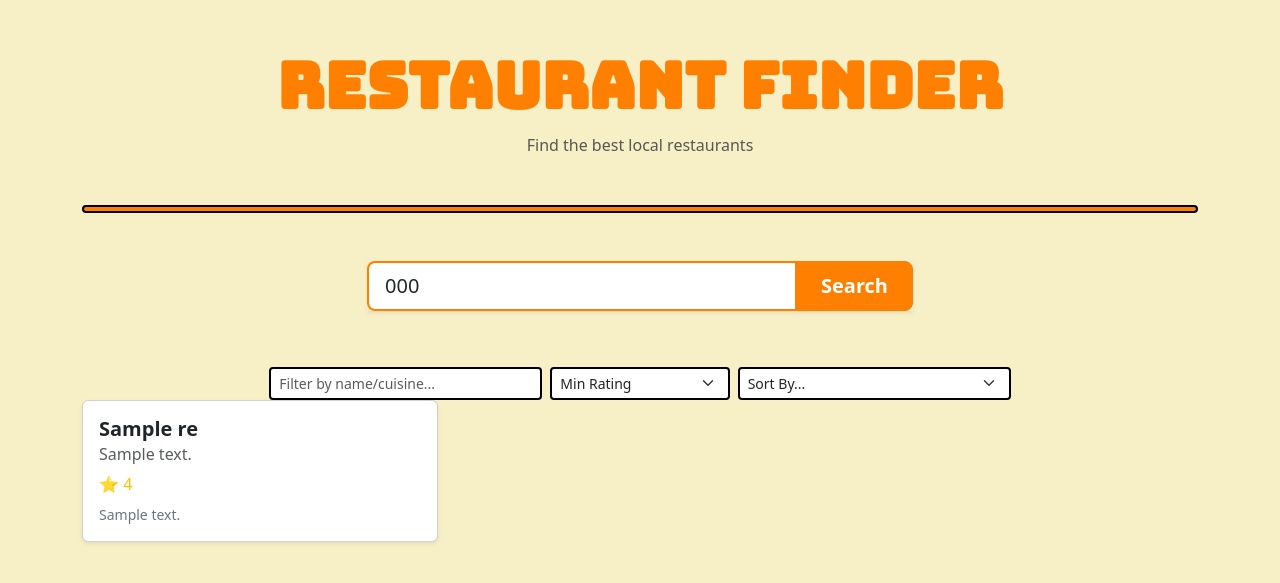
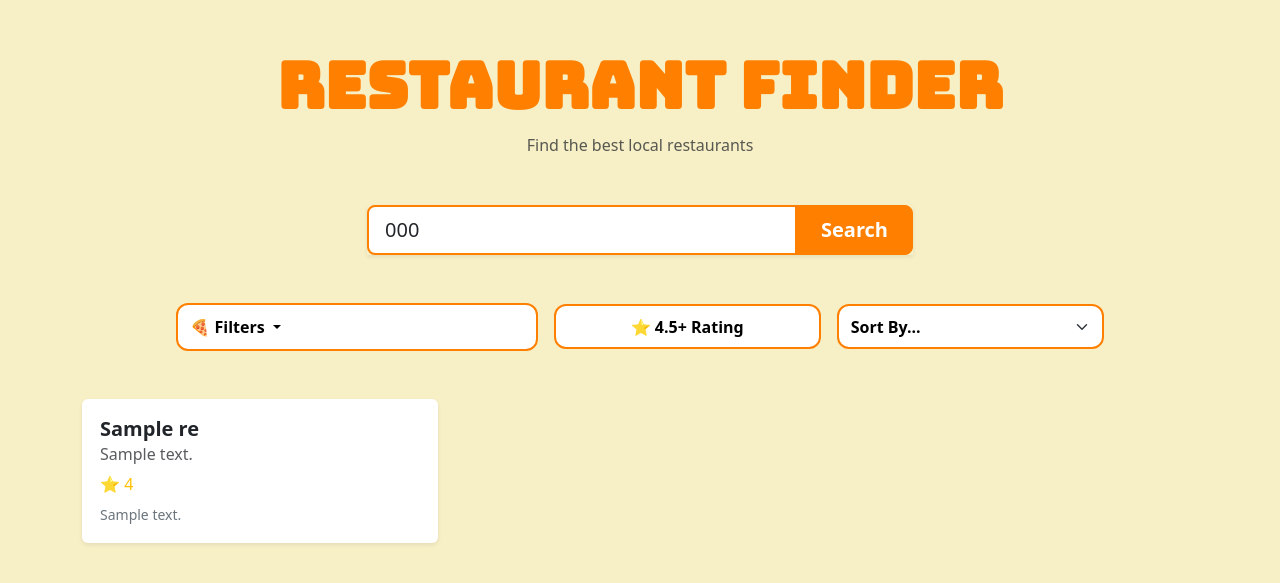
Before and after one commit to christinasamara/restaurant-discovery-service-jet, a Flask app: template templates/index.html in a window 1280 px wide. Shown: the top 583 px of the page. Run offline with Flask 3, Linux system fonts and the light colour scheme; the template is opened without the code that fills it: most values are stand-ins (such as "Sample title", 1, 10 or a date in 2020).

Commit message:
filtering buttons

```diff
--- a/app.py
+++ b/app.py
@@ -6,10 +6,36 @@ app = Flask(__name__)
 @app.route('/')
 def index():
     postcode = request.args.get('postcode', 'L40TH').strip()
+    sort_by = request.args.get('sort', '')
+    min_rating = request.args.get('min_rating', type=float)
+    selected_tags = request.args.getlist('search')
 
-    restaurants = load_data(postcode)
+    all_restaurants = load_data(postcode)
 
-    return render_template('index.html', restaurants=restaurants, postcode=postcode)
+    available_tags = set()
+    for res in all_restaurants:
+        tags = [t.strip() for t in res.get('cuisines', '').split(',')]
+        available_tags.update(tags)
+
+    filter_options = sorted(list(available_tags))
+
+    if selected_tags:
+        restaurants = [
+            r for r in all_restaurants
+            if any(tag.lower() in r.get('cuisines', '').lower() for tag in selected_tags)
+        ]
+    else:
+        restaurants = all_restaurants
+
+    if min_rating:
+        restaurants = [r for r in restaurants if r.get('rating') and r.get('rating') >= min_rating]
+
+    if sort_by == 'rating_desc':
+        restaurants = sorted(restaurants, key=lambda x: x.get('rating') or 0, reverse=True)
+    elif sort_by == 'name_asc':
+        restaurants = sorted(restaurants, key=lambda x: x.get('name', '').lower())
+
+    return render_template('index.html', restaurants=restaurants, postcode=postcode, filter_options=filter_options)
 
 if __name__ == "__main__":
     app.run(debug=True)
--- a/templates/index.html
+++ b/templates/index.html
@@ -28,60 +28,118 @@
             border-radius: 10px;
             border: 2px solid black;
         }
+
+        .card {
+            transition: transform 0.3s ease, border-color 0.3s ease, box-shadow 0.3s ease;
+            border: 2px solid transparent;
+        }
+
+        .card:hover {
+            transform: translateY(-10px);
+            border-color: #ff8000;
+            box-shadow: 0 10px 20px rgba(0, 0, 0, 0.15) !important;
+        }
+
+        .button-filter {
+            height: 48px;
+            border: 2px solid #ff8000 !important;
+            border-radius: 12px !important;
+            background-color: white !important;
+            font-weight: bold;
+            color: black !important;
+        }
+
+        .btn-check:checked+.button-filter {
+            background-color: #ff8000 !important;
+            color: white !important;
+        }
+
+        .dropdown-menu {
+            border: 2px solid #ff8000;
+            border-radius: 12px;
+            padding: 15px;
+        }
     </style>
 </head>
 
 <body>
     <div class="container py-5">
-
         <div class="text-center mb-5">
             <h1 class="display-3 fw-bold">Restaurant Finder</h1>
             <p class="text-muted">Find the best local restaurants</p>
         </div>
 
-        <div class="d-flex justify-content-center mb-5">
-            <div class="divider"></div>
-        </div>
+        <form action="/" method="get">
 
             <div class="row justify-content-center mb-5">
                 <div class="col-md-6">
-                <form action="/" method="get" class="input-group input-group-lg shadow-sm">
+                    <div class="input-group input-group-lg shadow-sm">
                         <input type="text" name="postcode" class="form-control border-2"
                             placeholder="Enter Postcode (e.g. EC4M7RF)" value="{{ postcode }}"
                             style="border-color: #ff8000;">
                         <button type="submit" class="btn btn-primary px-4 fw-bold">Search</button>
-                </form>
+                    </div>
                 </div>
             </div>
 
-        <div class="row justify-content-center mt-3 g-2">
+            <div class="filter-container mt-3 mb-5">
+                <div class="row justify-content-center align-items-center g-3">
+                    <div class="col-md-4">
+                        <div class="dropdown">
+                            <button class="btn button-filter w-100 dropdown-toggle text-start " type="button"
+                                data-bs-toggle="dropdown">
+                                🍕 Filters
+                            </button>
+                            <ul class="dropdown-menu p-3 shadow border-2" id="cuisineMenu"
+                                style="border-color: black; min-width: 250px; max-height: 400px; overflow-y: auto;">
+                                <h6 class="dropdown-header px-0">Filter by Tags & Cuisines</h6>
+
+                                {% for option in filter_options %}
+                                <li class="mb-1">
+                                    <div class="form-check">
+                                        <input class="form-check-input" type="checkbox" name="search"
+                                            value="{{ option.lower() }}" id="tag-{{ loop.index }}" {% if option.lower()
+                                            in request.args.getlist('search') %}checked{% endif %}>
+                                        <label class="form-check-label fw-bold" for="tag-{{ loop.index }}">
+                                            {{ option }}
+                                        </label>
+                                    </div>
+                                </li>
+                                {% endfor %}
+
+                                <li>
+                                    <hr class="dropdown-divider">
+                                </li>
+                                <li>
+                                    <button type="submit" class="btn btn-primary btn-sm w-100 fw-bold">Apply
+                                        Filters</button>
+                                </li>
+                            </ul>
+                        </div>
+                    </div>
+
+                    <div class="col-md-3 text-center">
+                        <input type="checkbox" name="min_rating" value="4.5" class="btn-check" id="rating-toggle" {% if
+                            request.args.get('min_rating')=='4.5' %}checked{% endif %} onchange="this.form.submit()">
+                        <label class="btn button-filter w-100 d-flex align-items-center justify-content-center" for="rating-toggle"
+                            style="height: 45px; line-height: 30px;">
+                            ⭐ 4.5+ Rating
+                        </label>
+                    </div>
+
                     <div class="col-md-3">
-                <input type="text" name="search" class="form-control form-control-sm border-2"
-                    placeholder="Filter by name/cuisine..." value="{{ request.args.get('search', '') }}"
-                    style="border-color: black;">
-            </div>
-            <div class="col-md-2">
-                <select name="min_rating" class="form-select form-select-sm border-2" style="border-color: black;">
-                    <option value="">Min Rating</option>
-                    {% for i in range(1, 6) %}
-                    <option value="{{ i }}" {{ 'selected' if request.args.get('min_rating')==i|string }}>{{ i }}+ Stars
-                    </option>
-                    {% endfor %}
-                </select>
-            </div>
-            <div class="col-md-3">
-                <select name="sort" class="form-select form-select-sm border-2" style="border-color: black;">
+                        <select name="sort" class="form-select button-filter" style="border-color: black; height: 45px;"
+                            onchange="this.form.submit()">
                             <option value="">Sort By...</option>
-                    <option value="rating_desc" {{ 'selected' if request.args.get('sort')=='rating_desc' }}>Highest
-                        Rating</option>
+                            <option value="rating_desc" {{ 'selected' if request.args.get('sort')=='rating_desc' }}>
+                                Highest Rating</option>
                             <option value="name_asc" {{ 'selected' if request.args.get('sort')=='name_asc' }}>Name (A-Z)
-                    </option>
-                    <option value="time_asc" {{ 'selected' if request.args.get('sort')=='time_asc' }}>Fastest Delivery
                             </option>
                         </select>
                     </div>
                 </div>
-
+            </div>
+        </form>
         <div class="row g-4">
             {% for res in restaurants %}
             <div class="col-md-6 col-lg-4">
@@ -97,6 +155,7 @@
             {% endfor %}
         </div>
     </div>
+    <script src="https://cdn.jsdelivr.net/npm/bootstrap@5.3.0/dist/js/bootstrap.bundle.min.js"></script>
 </body>
 
 </html>
```
Lines whose indentation alone changed are shown as unchanged.
